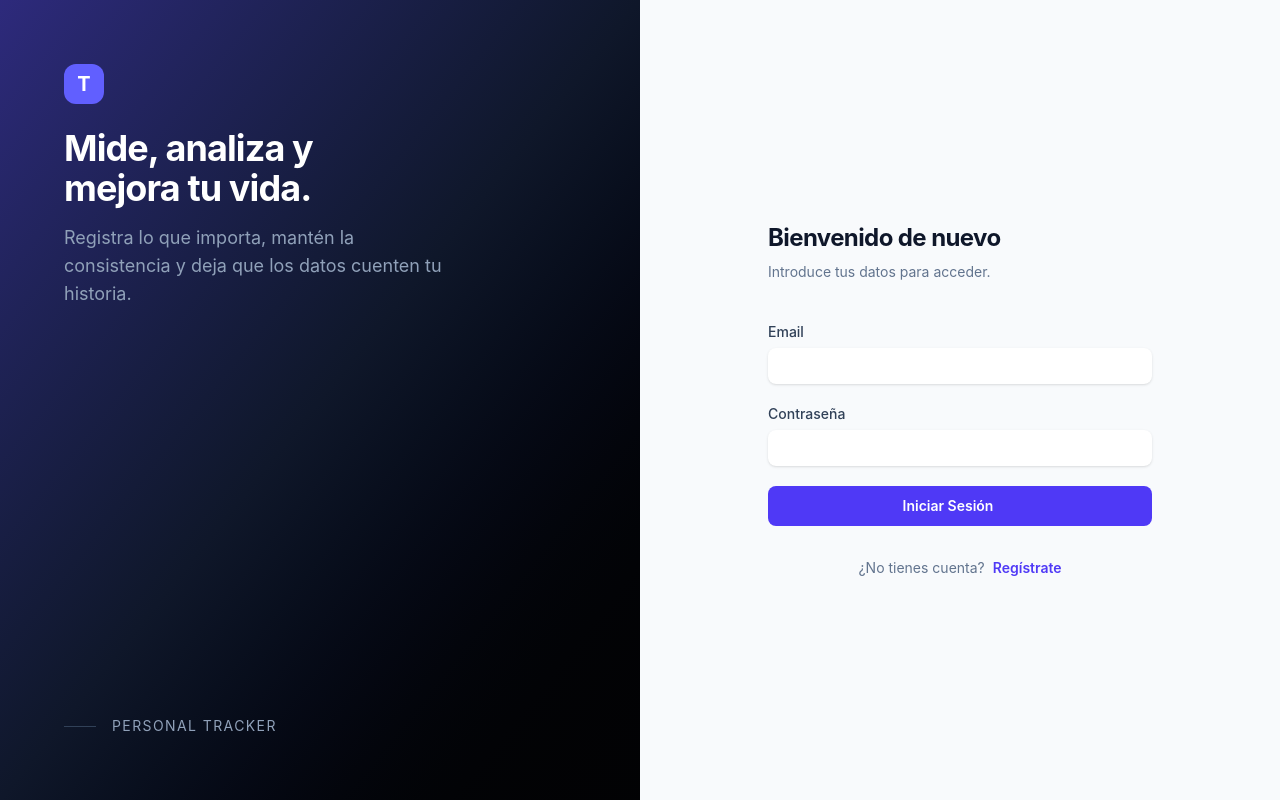
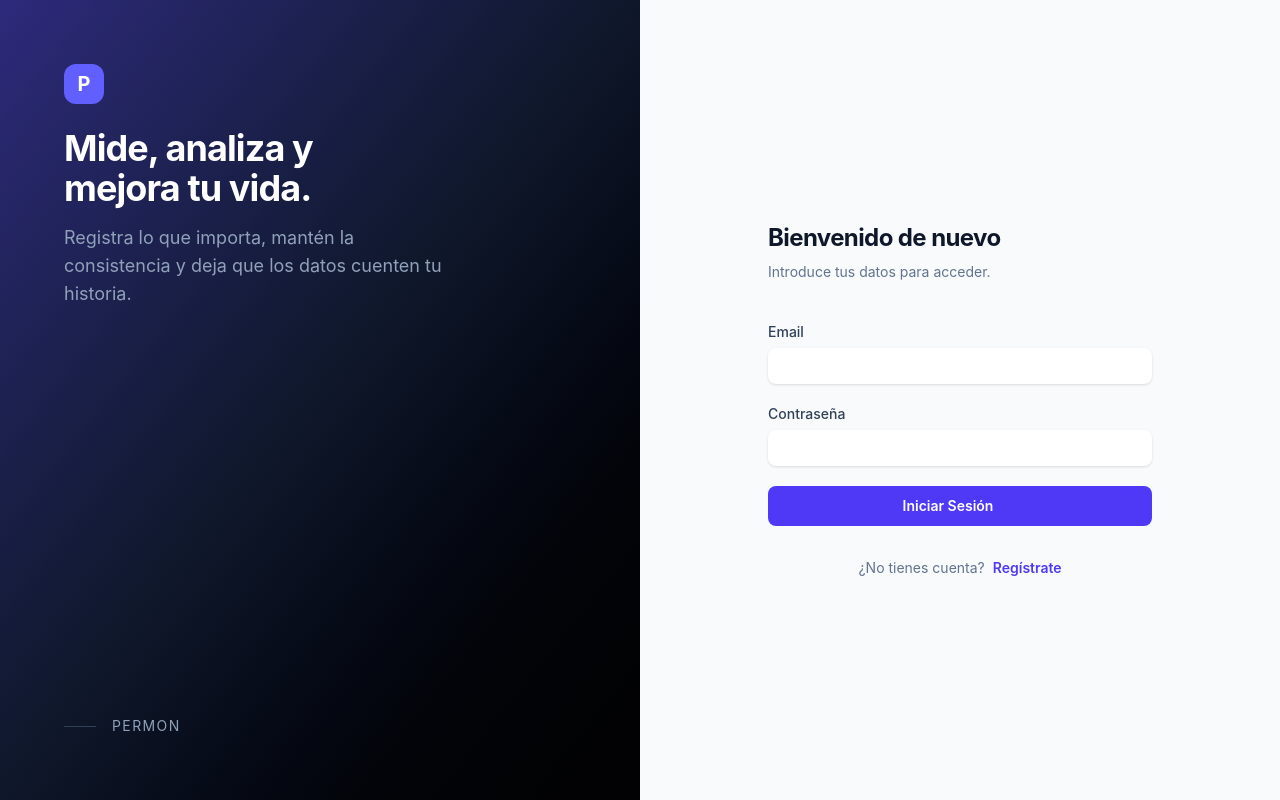
Before and after one commit to Joseolver/Aplicacion_Personal, a React (Vite) app: page /auth in a window 1280 px wide. Built offline with nearby package versions, Linux system fonts and the light colour scheme; no server answers.

Commit message:
Renombrar app a Permon

```diff
--- a/index.html
+++ b/index.html
@@ -7,7 +7,7 @@
 <link rel="manifest" href="/manifest.json" />
 <meta name="apple-mobile-web-app-capable" content="yes">
 <meta name="apple-mobile-web-app-status-bar-style" content="black-translucent">
-<title>Personal Tracker</title>
+<title>Permon</title>
 </head>
 
 <body>
--- a/src/pages/Auth.jsx
+++ b/src/pages/Auth.jsx
@@ -51,7 +51,7 @@ export default function Auth() {
                 <div className="relative z-10 p-16 flex flex-col justify-between h-full text-white">
                     <div>
                         <div className="w-10 h-10 bg-indigo-500 rounded-xl flex items-center justify-center mb-6">
-                            <span className="font-bold text-xl">T</span>
+                            <span className="font-bold text-xl">P</span>
                         </div>
                         <h1 className="text-4xl font-bold tracking-tight mb-4">Mide, analiza y<br />mejora tu vida.</h1>
                         <p className="text-slate-400 text-lg max-w-sm">Registra lo que importa, mantén la consistencia y deja que los datos cuenten tu historia.</p>
@@ -60,7 +60,7 @@ export default function Auth() {
                     <div className="space-y-4">
                         <div className="flex items-center gap-4 text-slate-400">
                             <div className="w-8 h-px bg-slate-700"></div>
-                            <span className="text-sm tracking-widest uppercase">Personal Tracker</span>
+                            <span className="text-sm tracking-widest uppercase">Permon</span>
                         </div>
                     </div>
                 </div>
@@ -70,7 +70,7 @@ export default function Auth() {
             <div className="flex-1 flex flex-col justify-center px-4 sm:px-6 lg:px-20 xl:px-24">
                 <div className="mx-auto w-full max-w-sm lg:w-96">
                     <div className="lg:hidden w-10 h-10 bg-indigo-600 rounded-xl flex items-center justify-center mb-8">
-                        <span className="font-bold text-xl text-white">T</span>
+                        <span className="font-bold text-xl text-white">P</span>
                     </div>
 
                     <div className="text-left mb-10">
--- a/src/pages/Dashboard.jsx
+++ b/src/pages/Dashboard.jsx
@@ -73,9 +73,9 @@ export default function Dashboard() {
                 <div className="max-w-6xl mx-auto px-4 sm:px-6 lg:px-8 h-16 flex justify-between items-center">
                     <div className="flex items-center gap-2">
                         <div className="w-8 h-8 bg-indigo-600 rounded-lg flex items-center justify-center shadow-indigo-200 shadow-md">
-                            <span className="text-white font-bold text-lg">T</span>
+                            <span className="text-white font-bold text-lg">P</span>
                         </div>
-                        <h1 className="text-xl font-bold text-slate-800 tracking-tight">Tracker</h1>
+                        <h1 className="text-xl font-bold text-slate-800 tracking-tight">Permon</h1>
                     </div>
 
                     <div className="flex items-center gap-6">
```
Also changed, not shown: public/manifest.json.
